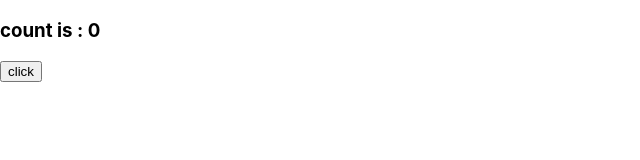
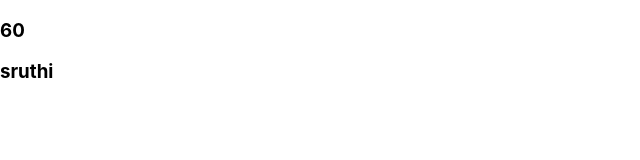
Before and after one commit to bhargavipatnana12/practice, a React (Create React App) app: page / in a window 1280 px wide. Shown: the top 160 px of the page, without its empty margins (0-640 px from the left). Built offline with nearby package versions, Linux system fonts and the light colour scheme.

Commit message:
stateless components(use props only not state values )

```diff
--- a/src/App.js
+++ b/src/App.js
@@ -1,11 +1,9 @@
 import React, { useState } from "react";
-
+import Display from "./Display";
 const App = () => {
-  const [count, setCount] = useState(0);
   return (
     <div>
-      <h3>count is : {count}</h3>
-      <button onClick={() => setCount(count + 1)}>click</button>
+      <Display count={60} name="sruthi" />
     </div>
   );
 };
--- a/src/Display.js
+++ b/src/Display.js
@@ -1,11 +1,12 @@
-import React, { Component } from "react";
+import React from "react";
 
-export default class Display extends Component {
-  render(props) {
-    return (
-      <div>
-        <h1>{this.props.name}</h1>
-      </div>
-    );
-  }
-}
+const Display = (props) => {
+  return (
+    <div>
+      <h3>{props.count}</h3>
+      <h3>{props.name}</h3>
+    </div>
+  );
+};
+
+export default Display;
```
